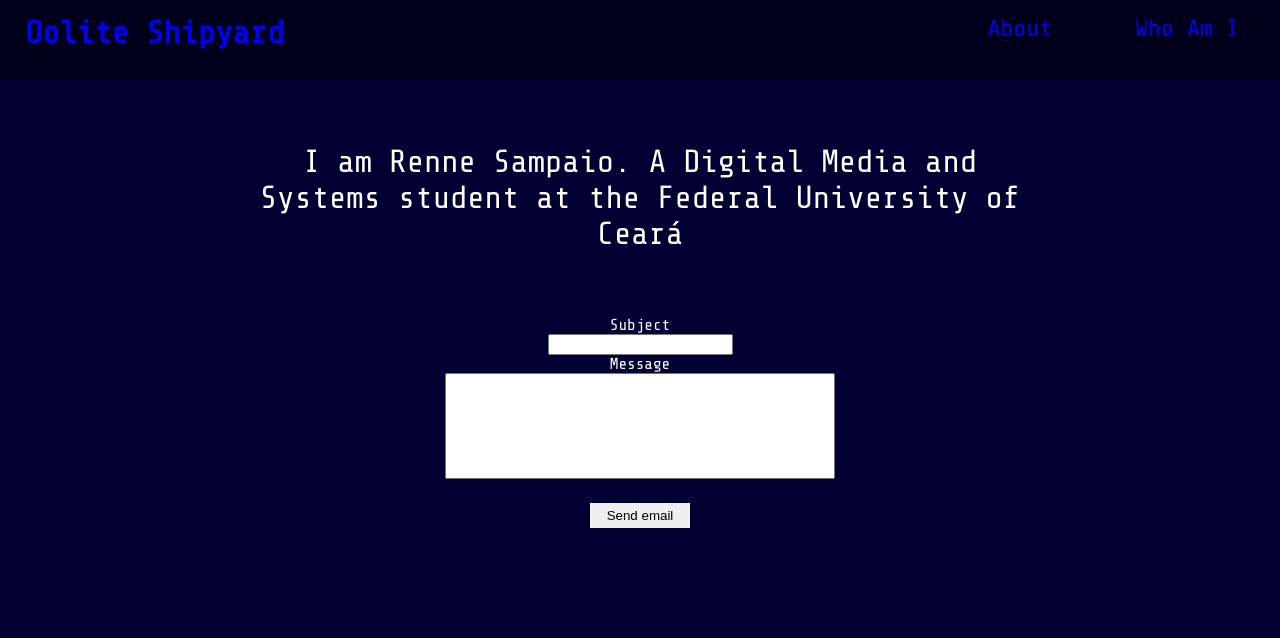
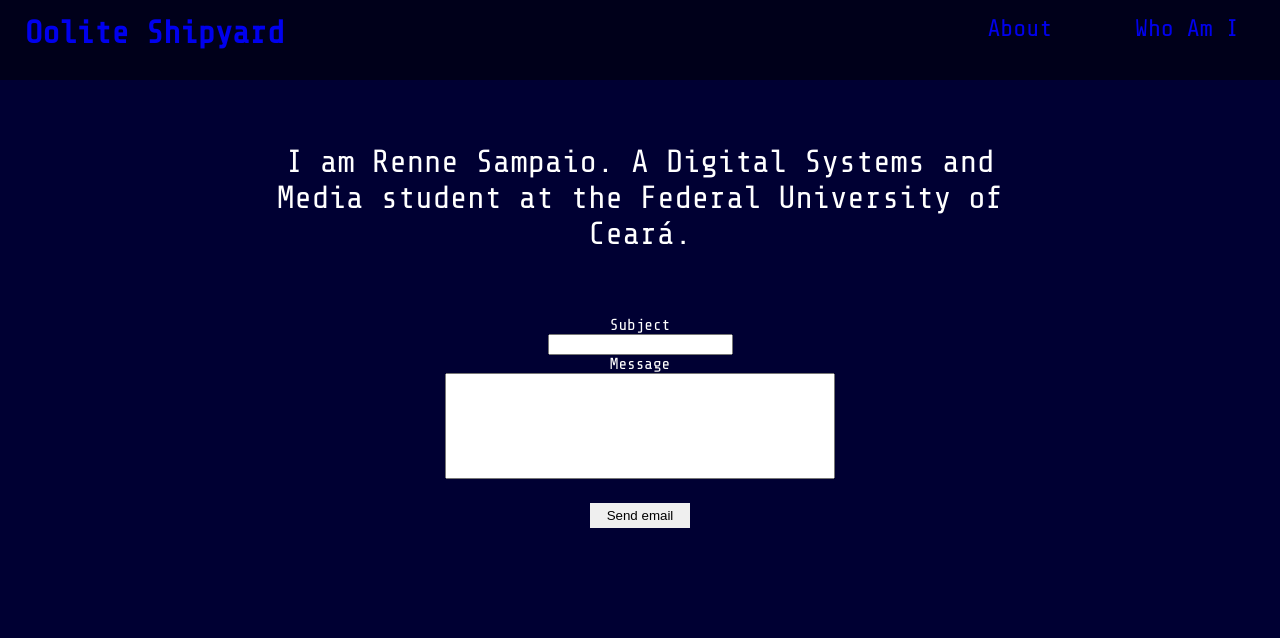
Before and after one commit to renneSampaio/ooliteShipyard, a plain HTML site: page presentation.html in a window 1280 px wide. Shown: the top 638 px of the page. Drawn offline with nearby package versions, Linux system fonts and the light colour scheme.

Commit message:
Change ordering of course name

```diff
--- a/presentation.html
+++ b/presentation.html
@@ -19,7 +19,7 @@
     </header>
     <main>
         <p>
-            I am Renne Sampaio. A Digital Media and Systems student at the Federal University of Ceará
+            I am Renne Sampaio. A Digital Systems and Media student at the Federal University of Ceará.
         </p>
 
         <form action="mailto:rennesampaio97@gmail.com" enctype="text/plain">
```
